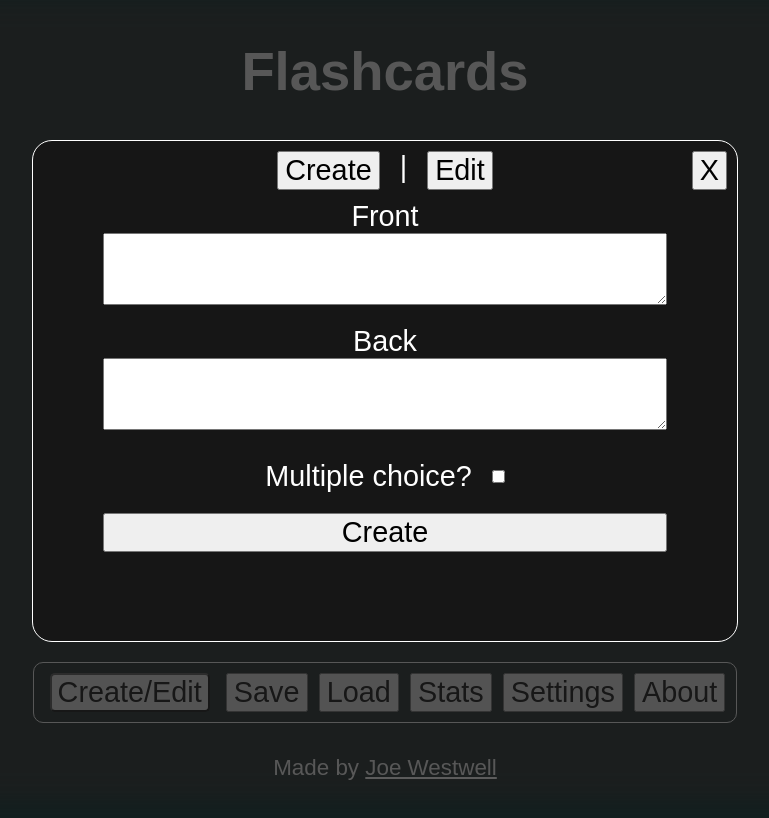
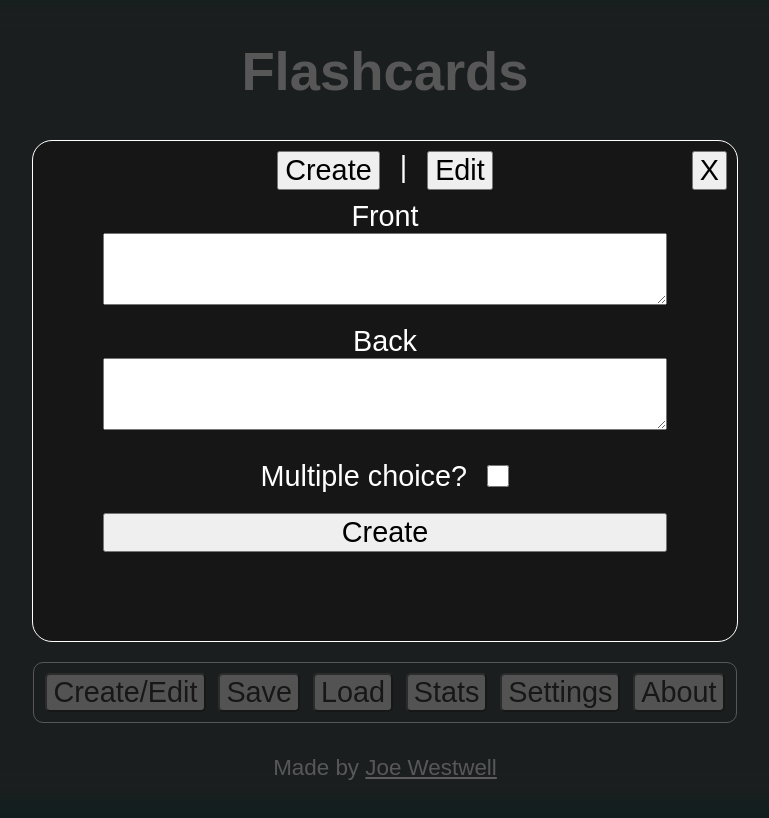
Before and after one commit to J-Wll/flashcards, a React (Vite) app: page / in a window 1280 px wide. Both pictures are taken after a click on the button "Create/Edit". Shown: the top 818 px of the page, without its empty margins (255-1024 px from the left). Built offline with nearby package versions, Linux system fonts and the light colour scheme.

Commit message:
Made css naming in overlay more consistent, styled checkbox

```diff
--- a/src/FlashcardHandler.jsx
+++ b/src/FlashcardHandler.jsx
@@ -87,11 +87,11 @@ export default function FlashcardHandler() {
             {/* these buttons should have labels going upwards and open a centered large closable window over the rest of the content */}
             <div className="control-bar responsive-width">
                 <ToolTip element={<button className="control-button ft-3" onClick={() => updateOverlayMode("create")}>Create/Edit</button>} tooltipText={"Edit existing and create new flashcards"} />
-                <ToolTip element={<button className="control-buttons ft-3" onClick={saveCards}>Save</button>} tooltipText={"Save your set of flashcards"} />
-                <ToolTip element={<button className="control-buttons ft-3" onClick={() => updateOverlayMode("load")}>Load</button>} tooltipText={"Load a set of flashcards"} />
-                <ToolTip element={<button className="control-buttons ft-3" onClick={() => updateOverlayMode("stats")}>Stats</button>} tooltipText={"Your study stats"} />
-                <ToolTip element={<button className="control-buttons ft-3" onClick={() => updateOverlayMode("settings")}>Settings</button>} tooltipText={"Adjust the program"} />
-                <ToolTip element={<button className="control-buttons ft-3" onClick={() => updateOverlayMode("about")}>About</button>} tooltipText={"About this program"} />
+                <ToolTip element={<button className="control-button ft-3" onClick={saveCards}>Save</button>} tooltipText={"Save your set of flashcards"} />
+                <ToolTip element={<button className="control-button ft-3" onClick={() => updateOverlayMode("load")}>Load</button>} tooltipText={"Load a set of flashcards"} />
+                <ToolTip element={<button className="control-button ft-3" onClick={() => updateOverlayMode("stats")}>Stats</button>} tooltipText={"Your study stats"} />
+                <ToolTip element={<button className="control-button ft-3" onClick={() => updateOverlayMode("settings")}>Settings</button>} tooltipText={"Adjust the program"} />
+                <ToolTip element={<button className="control-button ft-3" onClick={() => updateOverlayMode("about")}>About</button>} tooltipText={"About this program"} />
             </div>
         </>
     )
--- a/src/OverlayWindow.jsx
+++ b/src/OverlayWindow.jsx
@@ -62,17 +62,17 @@ export default function OverlayWindow(props) {
                 {/* <p className="text-white ft-3">Create a flashcard</p> */}
                 <div className="overlay-input-section">
                     <label className="text-white ft-3">Front</label>
-                    <textarea className="ft-3" id="create-front-input" ref={frontRef}></textarea>
+                    <textarea className="ft-3 overlay-textarea" id="create-front-input" ref={frontRef}></textarea>
 
                     <label className="text-white ft-3">Back</label>
-                    <textarea className="ft-3" id="create-back-input" ref={backRef}></textarea>
+                    <textarea className="ft-3 overlay-textarea" id="create-back-input" ref={backRef}></textarea>
 
                     <div className="horizontal-container">
                         <label className="text-white ft-3" htmlFor="mc-checkbox">Multiple choice?</label>
-                        <input type="checkbox" id="mc-checkbox" />
+                        <input type="checkbox" id="mc-checkbox" className="wh-1 overlay-checkbox" />
                     </div>
 
-                    <button className="ft-3" onClick={callCreateOrEdit}>{createOrEdit}</button>
+                    <button className="ft-3 overlay-button" onClick={callCreateOrEdit}>{createOrEdit}</button>
                     {editNavigation()}
                 </div>
             </>
--- a/src/css/OverlayWindow.css
+++ b/src/css/OverlayWindow.css
@@ -44,12 +44,16 @@
     width: 80%;
 }
 
-.overlay-input-section textarea{
+.overlay-textarea{
     margin-bottom: 20px;
     resize: vertical;
 }
 
-.overlay-input-section button{
+.overlay-button{
     margin-top: 10px;
     margin-bottom: 20px;
 }
+
+.overlay-checkbox{
+    align-self: center;
+}
--- a/src/css/Utility.css
+++ b/src/css/Utility.css
@@ -41,6 +41,12 @@
     font-size: calc(1rem + 0.5dvw);
 }
 
+/* width and height with the same scaling as the font */
+.wh-1{
+    width: calc(1rem + 0.5dvw);
+    height: calc(1rem + 0.5dvw);
+}
+
 .horizontal-container{
     display: flex;
     flex-direction: row;
```
